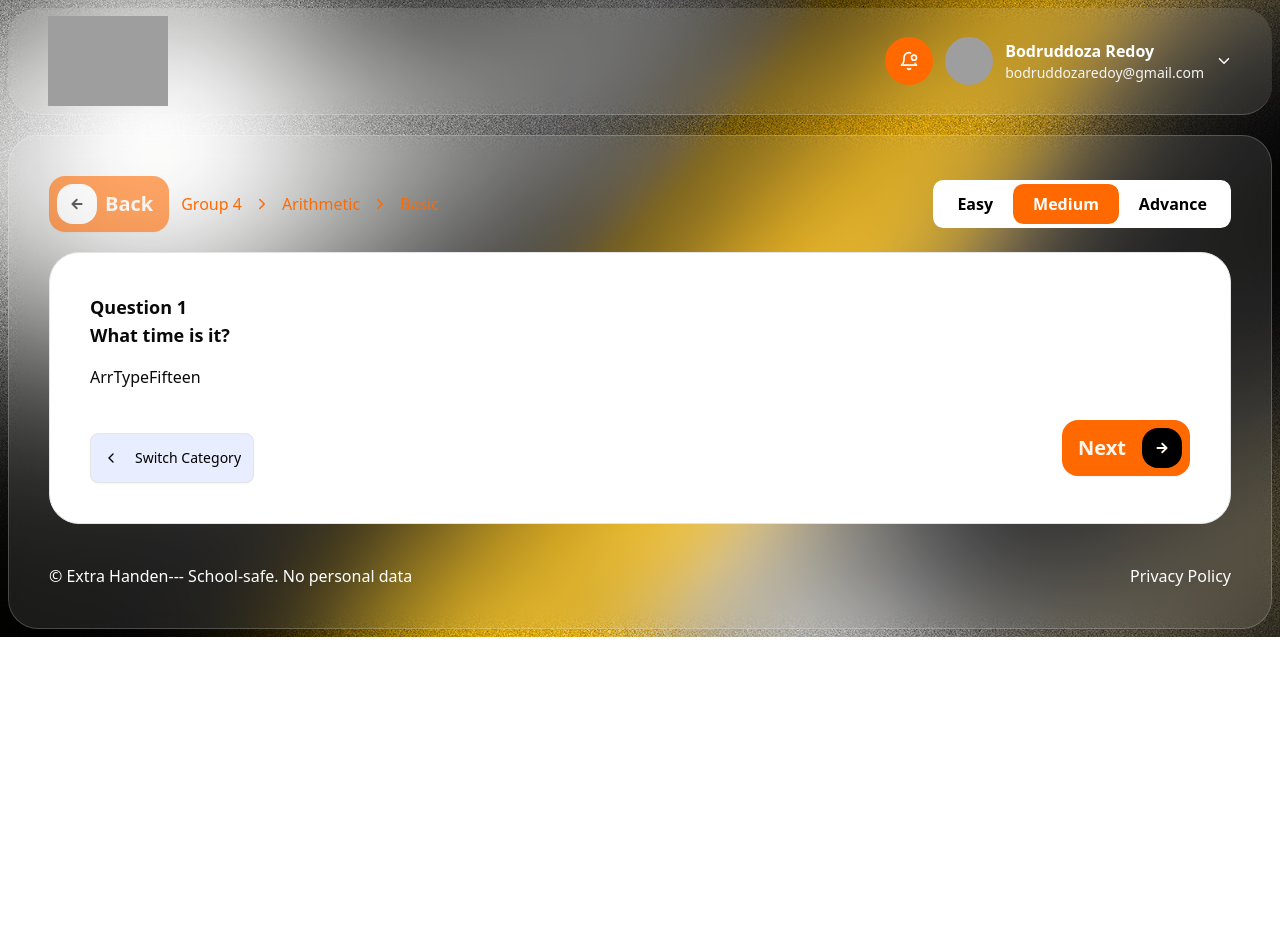
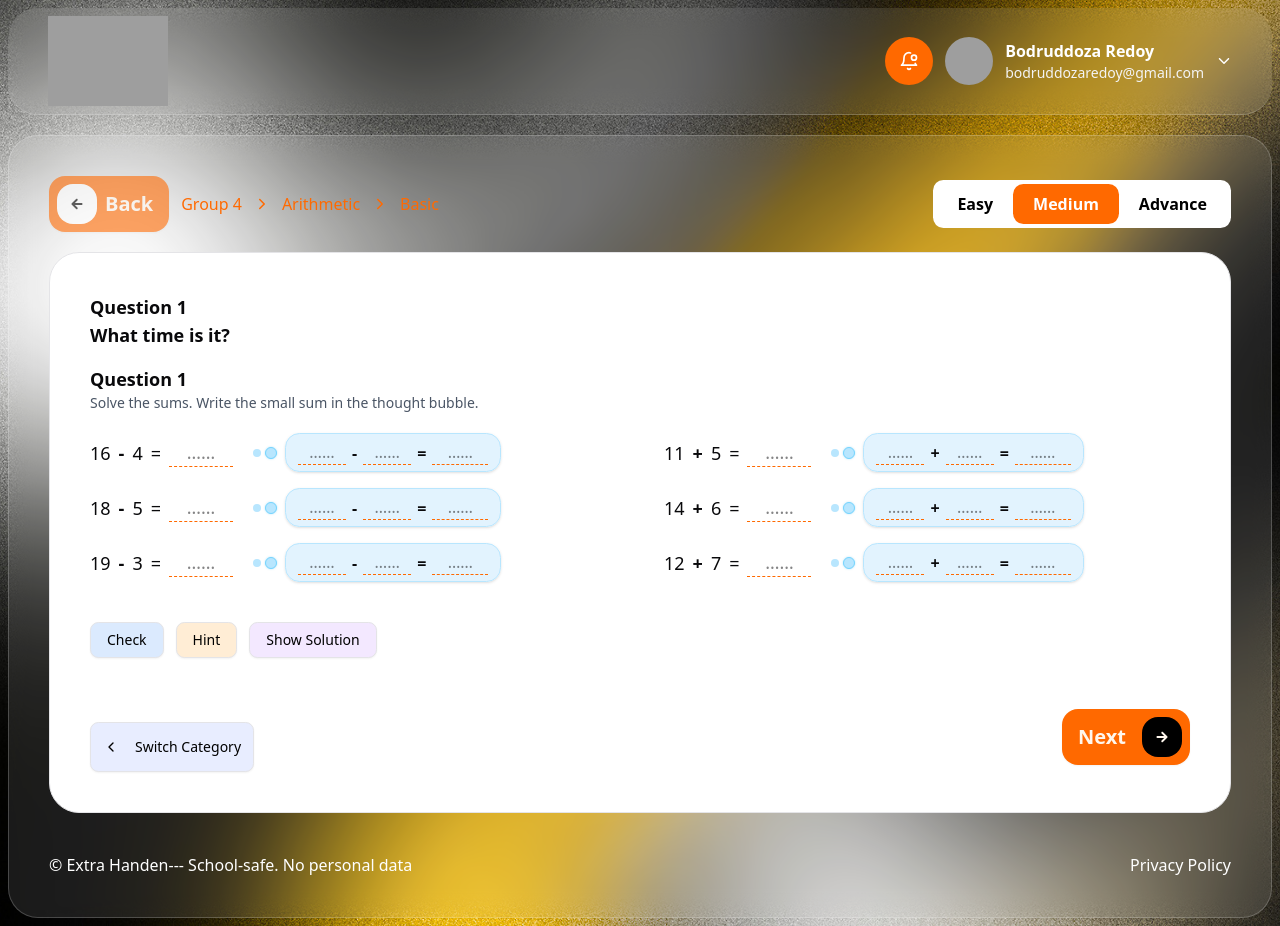
Before and after one commit to juyel66/Eduloop-quize-Application, a React (Vite) app: page /arithmetic in a window 1280 px wide. Before the commit the page ends 800 px from the top, so only its background shows below. Built offline with nearby package versions, Linux system fonts and the light colour scheme; grey boxes are pictures that could not be loaded.

Commit message:
Update: ArrTypeFifteen

```diff
--- a/src/pages/Arithmetic/components/ArrTypeFifteen.tsx
+++ b/src/pages/Arithmetic/components/ArrTypeFifteen.tsx
@@ -1,7 +1,262 @@
-import React from 'react'
+import Check from "@/components/common/Check";
+import Controllers from "@/components/common/Controllers";
+import Hint from "@/components/common/Hint";
+import { useRef, useState } from "react";
 
-export default function ArrTypeFifteen({ data, hint }: any) {
+type Op = "+" | "-";
+type Row = { left: number; op: Op; right: number };
+
+const LEFT_BLOCK: Row[] = [
+  { left: 16, op: "-", right: 4 },
+  { left: 18, op: "-", right: 5 },
+  { left: 19, op: "-", right: 3 },
+];
+
+const RIGHT_BLOCK: Row[] = [
+  { left: 11, op: "+", right: 5 },
+  { left: 14, op: "+", right: 6 },
+  { left: 12, op: "+", right: 7 },
+];
+
+const calc = (a: number, op: Op, b: number) => (op === "+" ? a + b : a - b);
+const toNum = (v: string) => (v.trim() === "" ? NaN : Number(v));
+const ones = (n: number) => Math.abs(n) % 10;
+
+const key = (side: "L" | "R", idx: number, part: "main" | "bA" | "bB" | "bR") =>
+  `${side}-${idx}-${part}`;
+
+const HINT_TEXT =
+  "Solve the big sum. In the thought bubble, use the ones digit of the first number with the same operator and the second number (e.g., 16−4 → 6−4=2; 14+6 → 4+6=10).";
+
+export default function ArrTypeFifteen() {
+  const [inputs, setInputs] = useState<Record<string, string>>({});
+  const [checked, setChecked] = useState(false);
+  const [status, setStatus] = useState<"" | "match" | "wrong">("");
+  const [showHint, setShowHint] = useState(false);
+
+  // keep refs per input so caret/focus never gets lost
+  const refs = useRef<Record<string, HTMLInputElement | null>>({});
+  const setRef =
+    (k: string) =>
+    (el: HTMLInputElement | null): void => {
+      refs.current[k] = el;
+    };
+
+  // caret-safe numeric update
+  const onEdit = (k: string, raw: string) => {
+    const el = refs.current[k];
+    const caret = el?.selectionStart ?? raw.length;
+    const cleaned = raw.replace(/[^\d]/g, "");
+    setInputs((p) => ({ ...p, [k]: cleaned }));
+    setChecked(false);
+    setStatus("");
+    requestAnimationFrame(() => {
+      const target = refs.current[k];
+      if (target) {
+        const pos = Math.min(caret, cleaned.length);
+        target.focus();
+        try {
+          target.setSelectionRange(pos, pos);
+        } catch {
+            // do nothing if it fails
+        }
+      }
+    });
+  };
+
+  // validator
+  const validateRow = (row: Row, kMain: string, kA: string, kB: string, kR: string) => {
+    const mainRes = toNum(inputs[kMain] ?? "");
+    const a = toNum(inputs[kA] ?? "");
+    const b = toNum(inputs[kB] ?? "");
+    const r = toNum(inputs[kR] ?? "");
+
+    const mainOK = !Number.isNaN(mainRes) && mainRes === calc(row.left, row.op, row.right);
+
+    const wantA = ones(row.left);
+    const wantB = row.right;
+    const wantR = calc(wantA, row.op, wantB);
+
+    const bubbleOK = ![a, b, r].some(Number.isNaN) && a === wantA && b === wantB && r === wantR;
+
+    const filled =
+      (inputs[kMain] ?? "").trim() &&
+      (inputs[kA] ?? "").trim() &&
+      (inputs[kB] ?? "").trim() &&
+      (inputs[kR] ?? "").trim();
+
+    return { mainOK, bubbleOK, filled: !!filled };
+  };
+
+  const handleCheck = () => {
+    setChecked(true);
+    const rows = [
+      ...LEFT_BLOCK.map((row, i) =>
+        validateRow(row, key("L", i, "main"), key("L", i, "bA"), key("L", i, "bB"), key("L", i, "bR"))
+      ),
+      ...RIGHT_BLOCK.map((row, i) =>
+        validateRow(row, key("R", i, "main"), key("R", i, "bA"), key("R", i, "bB"), key("R", i, "bR"))
+      ),
+    ];
+    const allFilled = rows.every((r) => r.filled);
+    const allOK = rows.every((r) => r.mainOK && r.bubbleOK);
+    setStatus(allFilled && allOK ? "match" : "wrong");
+  };
+
+  const handleShowSolution = () => {
+    const next: Record<string, string> = {};
+    const fillFor = (row: Row, i: number, side: "L" | "R") => {
+      const main = calc(row.left, row.op, row.right);
+      const a = ones(row.left);
+      const b = row.right;
+      const r = calc(a, row.op, b);
+      next[key(side, i, "main")] = String(main);
+      next[key(side, i, "bA")] = String(a);
+      next[key(side, i, "bB")] = String(b);
+      next[key(side, i, "bR")] = String(r);
+    };
+    LEFT_BLOCK.forEach((row, i) => fillFor(row, i, "L"));
+    RIGHT_BLOCK.forEach((row, i) => fillFor(row, i, "R"));
+    setInputs(next);
+    setChecked(true);
+    setStatus("match");
+  };
+
+  interface Summary {
+    text: string;
+    color: string;
+    bgColor: string;
+    borderColor: string;
+  }
+  const summary: Summary | null =
+    status === "match"
+      ? {
+          text: "🎉 All Correct! Great job",
+          color: "text-green-600",
+          bgColor: "bg-green-100",
+          borderColor: "border-green-600",
+        }
+      : status === "wrong"
+      ? {
+          text: "❌ Some answers are wrong. Check again.",
+          color: "text-red-600",
+          bgColor: "bg-red-100",
+          borderColor: "border-red-600",
+        }
+      : null;
+
+  // ===== Bubble UI (3 bubbles; 2nd is medium-sized) =====
+  const Bubble = ({
+    aKey,
+    bKey,
+    rKey,
+    op,
+    ok,
+  }: {
+    aKey: string;
+    bKey: string;
+    rKey: string;
+    op: Op;
+    ok: boolean;
+  }) => (
+    <div className="ml-2 flex items-center shrink-0">
+      {/* 1st small bubble */}
+      <span className="mr-1 inline-block h-2 w-2 rounded-full bg-sky-200" />
+      {/* 2nd medium bubble (bigger than 1st, smaller than main) */}
+      <span className="mr-2 inline-block h-3 w-3 rounded-full bg-sky-200 border border-sky-300 shadow-[0_0_2px_rgba(14,165,233,0.35)]" />
+      {/* 3rd: main thought bubble with equation */}
+      <div className="rounded-xl border border-sky-200 bg-sky-100/90 px-3 py-1.5 shadow-sm">
+        <div className="flex items-center gap-1.5">
+          <input
+            ref={setRef(aKey)}
+            value={inputs[aKey] ?? ""}
+            onChange={(e) => onEdit(aKey, e.target.value)}
+            className={`w-12 bg-transparent text-center border-b border-dashed focus:outline-none
+              ${checked ? (ok ? "border-green-500 text-green-700" : "border-red-500 text-red-600") : "border-primary"}`}
+            placeholder="……"
+          />
+          <span className="font-semibold">{op}</span>
+          <input
+            ref={setRef(bKey)}
+            value={inputs[bKey] ?? ""}
+            onChange={(e) => onEdit(bKey, e.target.value)}
+            className={`w-12 bg-transparent text-center border-b border-dashed focus:outline-none
+              ${checked ? (ok ? "border-green-500 text-green-700" : "border-red-500 text-red-600") : "border-primary"}`}
+            placeholder="……"
+          />
+          <span className="font-semibold">=</span>
+          <input
+            ref={setRef(rKey)}
+            value={inputs[rKey] ?? ""}
+            onChange={(e) => onEdit(rKey, e.target.value)}
+            className={`w-14 bg-transparent text-center border-b border-dashed focus:outline-none
+              ${checked ? (ok ? "border-green-500 text-green-700" : "border-red-500 text-red-600") : "border-primary"}`}
+            placeholder="……"
+          />
+        </div>
+      </div>
+    </div>
+  );
+
+  const RowUI = ({ row, side, idx }: { row: Row; side: "L" | "R"; idx: number }) => {
+    const kMain = key(side, idx, "main");
+    const kA = key(side, idx, "bA");
+    const kB = key(side, idx, "bB");
+    const kR = key(side, idx, "bR");
+    const { mainOK, bubbleOK } = validateRow(row, kMain, kA, kB, kR);
+
+    return (
+      <div className="flex flex-nowrap items-center gap-3">
+        <div className="flex items-center gap-2 text-lg">
+          <span>{row.left}</span>
+          <span className="font-semibold">{row.op}</span>
+          <span>{row.right}</span>
+          <span>=</span>
+          <input
+            ref={setRef(kMain)}
+            value={inputs[kMain] ?? ""}
+            onChange={(e) => onEdit(kMain, e.target.value)}
+            className={`w-16 text-center border-b border-dashed focus:outline-none
+              ${checked ? (mainOK ? "border-green-500 text-green-700" : "border-red-500 text-red-600") : "border-primary"}`}
+            placeholder="……"
+          />
+        </div>
+        <Bubble aKey={kA} bKey={kB} rKey={kR} op={row.op} ok={bubbleOK} />
+      </div>
+    );
+  };
+
   return (
-    <div>ArrTypeFifteen</div>
-  )
+    <div className="space-y-5">
+      <div>
+        <h2 className="text-lg font-semibold">Question 1</h2>
+        <p className="text-sm text-gray-600">
+          Solve the sums. Write the small sum in the thought bubble.
+        </p>
+      </div>
+
+      <div className="grid grid-cols-1 gap-12 md:grid-cols-2">
+        <div className="space-y-4">
+          {LEFT_BLOCK.map((r, i) => (
+            <RowUI key={`L-${i}`} row={r} side="L" idx={i} />
+          ))}
+        </div>
+        <div className="space-y-4">
+          {RIGHT_BLOCK.map((r, i) => (
+            <RowUI key={`R-${i}`} row={r} side="R" idx={i} />
+          ))}
+        </div>
+      </div>
+
+      <Controllers
+        handleCheck={handleCheck}
+        handleShowSolution={handleShowSolution}
+        handleShowHint={() => setShowHint((s) => !s)}
+      />
+
+      {showHint && <Hint hint={HINT_TEXT} />}
+
+      <Check summary={summary} />
+    </div>
+  );
 }
```
